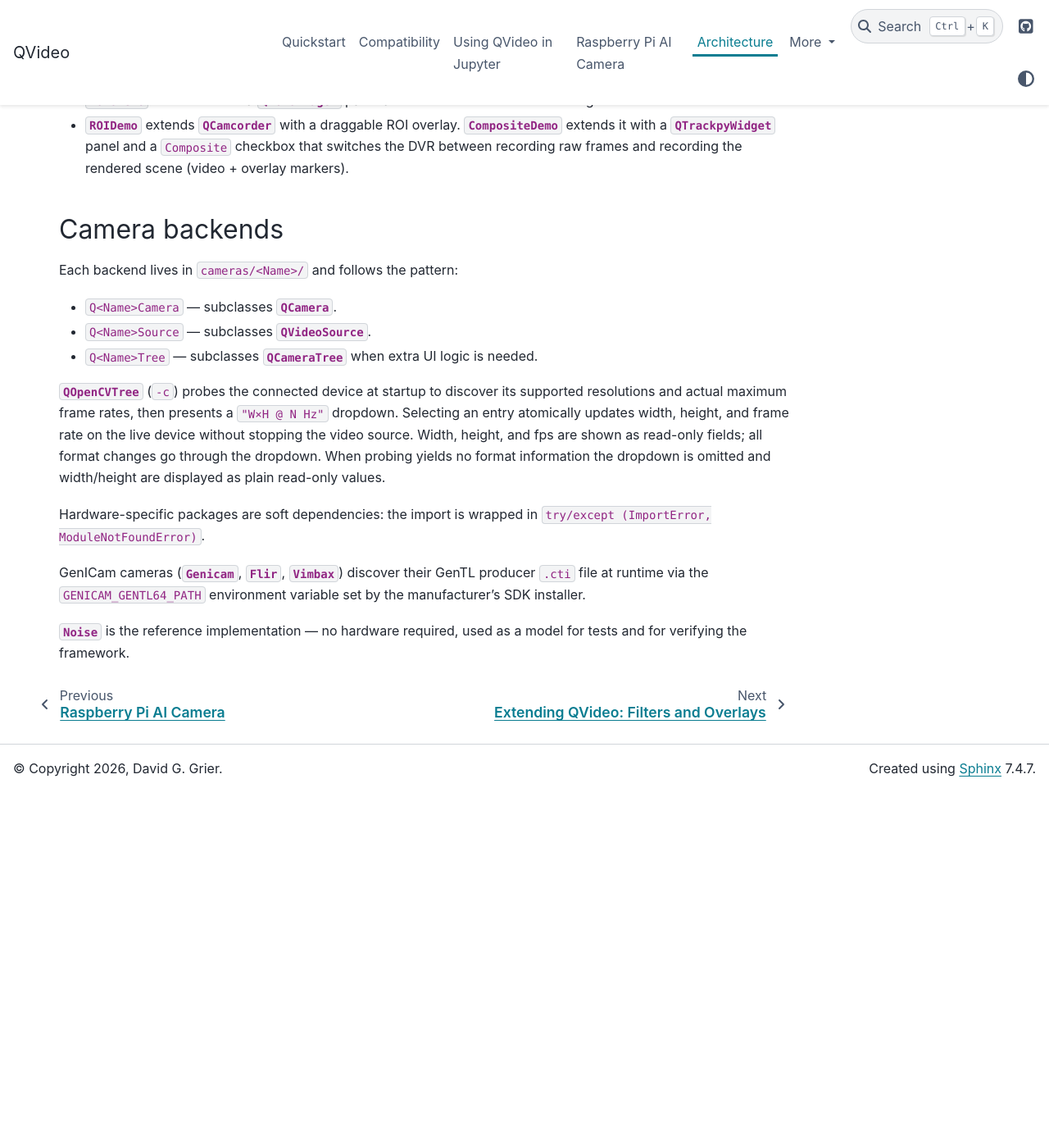
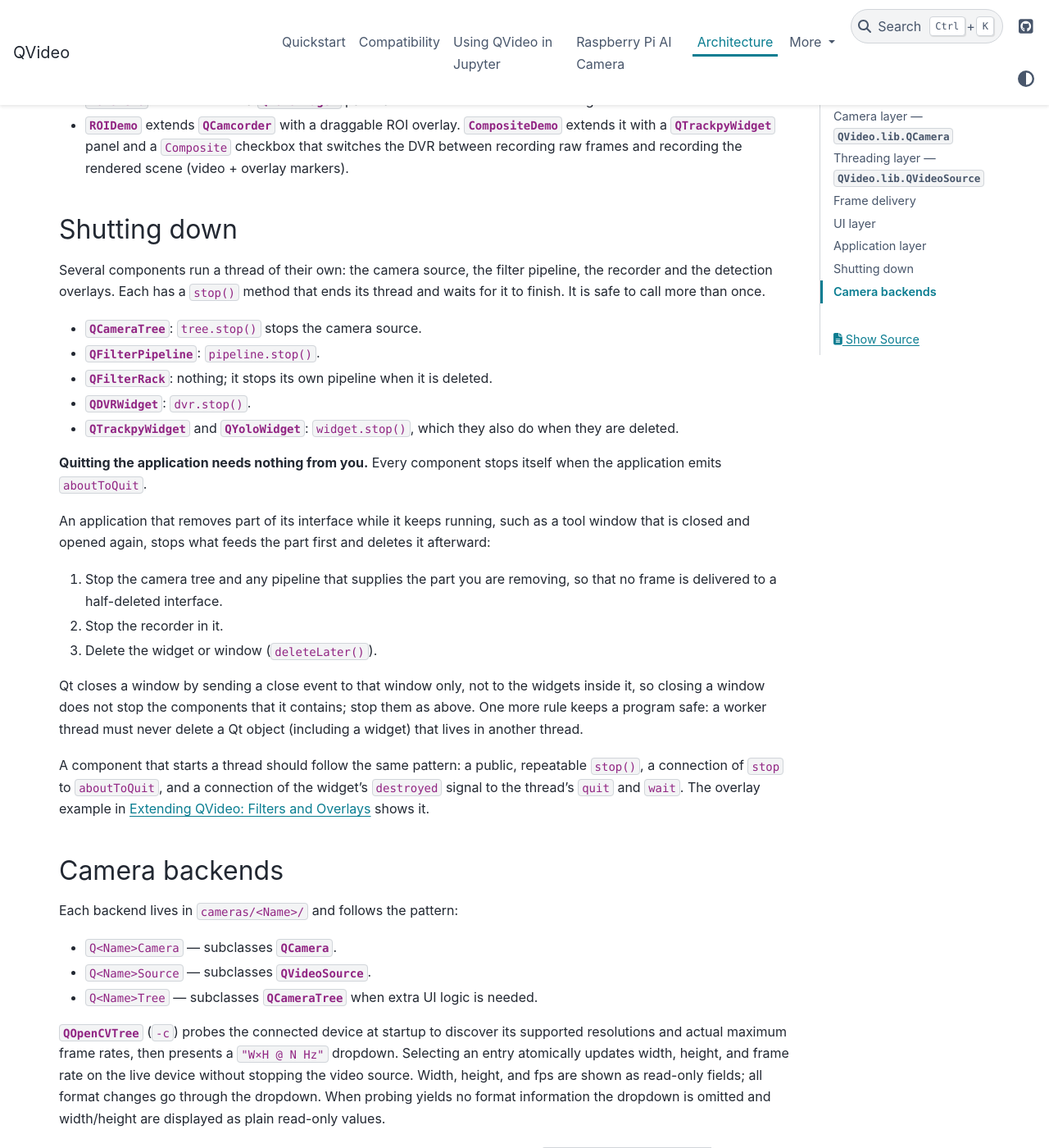
Before and after one commit to davidgrier/QVideo, a Sphinx documentation site: the page built from docs/architecture.rst, in a window 1280 px wide and 1400 px high, scrolled down 3136 px. Shown: the whole window at 82% size. Built offline with Sphinx 7.4.7 and the PyData theme 0.15.4, drawn with Linux system fonts in a browser that asks for light colours; before the commit the page ends 4103 px from its top, so only the background shows below that.

Commit message:
Stop overlay threads on deletion; document how to shut down
QTrackpyWidget and QYoloWidget get a public stop() and stop their thread
when they are deleted, as QFilterRack stops its pipeline.  The
architecture chapter has a Shutting down section that lists the stop()
of each component and the order for removing part of an interface while
the application runs.  A subprocess test deletes a window with a running
overlay with and without stopping first.

Co-Authored-By: Claude Sonnet 5.5 <noreply@anthropic.com>

```diff
--- a/docs/architecture.rst
+++ b/docs/architecture.rst
@@ -195,6 +195,49 @@ built on the framework, following two inheritance chains:
   ``Composite`` checkbox that switches the DVR between recording raw
   frames and recording the rendered scene (video + overlay markers).
 
+.. _shutting-down:
+
+Shutting down
+-------------
+
+Several components run a thread of their own: the camera source, the filter
+pipeline, the recorder and the detection overlays.  Each has a ``stop()``
+method that ends its thread and waits for it to finish.  It is safe to call
+more than once.
+
+* :class:`~QVideo.lib.QCameraTree.QCameraTree`: ``tree.stop()`` stops the
+  camera source.
+* :class:`~QVideo.lib.QFilterPipeline.QFilterPipeline`: ``pipeline.stop()``.
+* :class:`~QVideo.lib.QFilterRack.QFilterRack`: nothing; it stops its own
+  pipeline when it is deleted.
+* :class:`~QVideo.dvr.QDVRWidget.QDVRWidget`: ``dvr.stop()``.
+* :class:`~QVideo.overlays.trackpy.QTrackpyWidget` and
+  :class:`~QVideo.overlays.yolo.QYoloWidget`: ``widget.stop()``, which they
+  also do when they are deleted.
+
+**Quitting the application needs nothing from you.**  Every component stops
+itself when the application emits ``aboutToQuit``.
+
+An application that removes part of its interface while it keeps running,
+such as a tool window that is closed and opened again, stops what feeds the
+part first and deletes it afterward:
+
+1. Stop the camera tree and any pipeline that supplies the part you are
+   removing, so that no frame is delivered to a half-deleted interface.
+2. Stop the recorder in it.
+3. Delete the widget or window (``deleteLater()``).
+
+Qt closes a window by sending a close event to that window only, not to the
+widgets inside it, so closing a window does not stop the components that it
+contains; stop them as above.  One more rule keeps a program safe: a worker
+thread must never delete a Qt object (including a widget) that lives in
+another thread.
+
+A component that starts a thread should follow the same pattern: a public,
+repeatable ``stop()``, a connection of ``stop`` to ``aboutToQuit``, and a
+connection of the widget's ``destroyed`` signal to the thread's ``quit`` and
+``wait``.  The overlay example in :doc:`extending` shows it.
+
 Camera backends
 ---------------
 
```
Also changed, not shown: CHANGELOG.md (+7 -0 lines), docs/extending.rst (+13 -4 lines), 6 other files.
